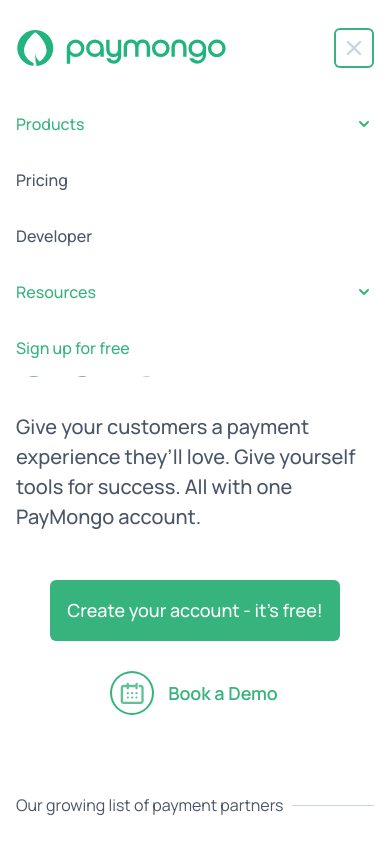
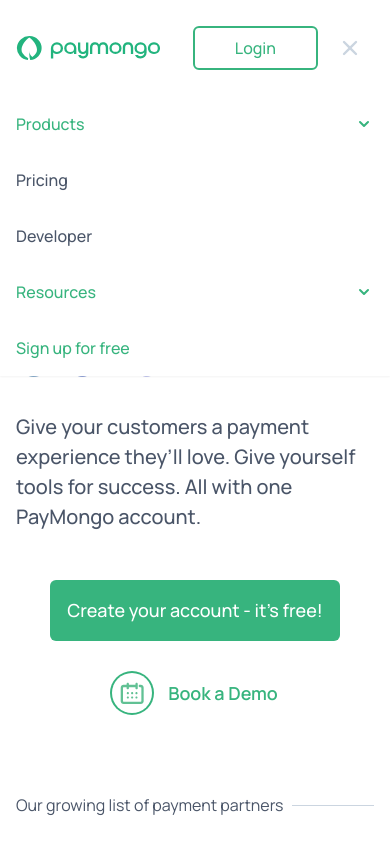
Before and after one commit to leernbee/paymongo-landing-page-clone, a Next.js app: page / in a window 390 px wide. Both pictures are taken after a click on the button "Open main menu". Shown: the top 844 px of the page. Built offline with nearby package versions, Linux system fonts and the light colour scheme.

Commit message:
day 2 update

```diff
--- a/src/components/Navigation/Navigation.tsx
+++ b/src/components/Navigation/Navigation.tsx
@@ -73,7 +73,7 @@
                   open
                     ? 'bg-ocean-green-500 text-white'
                     : 'text-ocean-green-500',
-                  'inline-flex justify-between py-4 w-full text-md font-medium text-gray-700 bg-white px-4'
+                  'inline-flex justify-between py-4 w-full text-md font-medium text-gray-700  px-4'
                 )}
               >
                 <span>Products</span>
@@ -139,7 +139,7 @@
                   open
                     ? 'bg-ocean-green-500 text-white'
                     : 'text-ocean-green-500',
-                  'inline-flex justify-between py-4 w-full text-md font-medium text-gray-700 bg-white px-4'
+                  'inline-flex justify-between py-4 w-full text-md font-medium text-gray-700  px-4'
                 )}
               >
                 <span>Resources</span>
@@ -345,8 +345,14 @@
                   </div>
                 </div>
                 <div className="flex items-center lg:hidden">
+                  <a
+                    href="#"
+                    className="inline-flex justify-center items-center py-2 px-10 mr-2 ml-8 font-medium  text-ocean-green-500 hover:text-white whitespace-nowrap bg-transparent hover:bg-ocean-green-500 rounded-md border-2 border-ocean-green-500 text-md"
+                  >
+                    Login
+                  </a>
                   {/* Mobile menu button */}
-                  <Disclosure.Button className="inline-flex justify-center items-center p-2 text-gray-400 hover:text-gray-500 hover:bg-gray-100 rounded-md focus:outline-none focus:ring-2 focus:ring-inset focus:ring-ocean-green-500">
+                  <Disclosure.Button className="inline-flex justify-center items-center p-3 text-gray-400 hover:text-gray-500 hover:bg-gray-100 rounded-md focus:outline-none">
                     <span className="sr-only">Open main menu</span>
                     {open ? (
                       <XIcon className="block w-6 h-6" aria-hidden="true" />
@@ -360,7 +366,7 @@
           </div>
 
           <Disclosure.Panel className="lg:hidden">
-            <div className="absolute z-10 w-full">
+            <div className="absolute z-10 w-full shadow-sm">
               <MobileMenu1 />
               <div
                 className={
```
